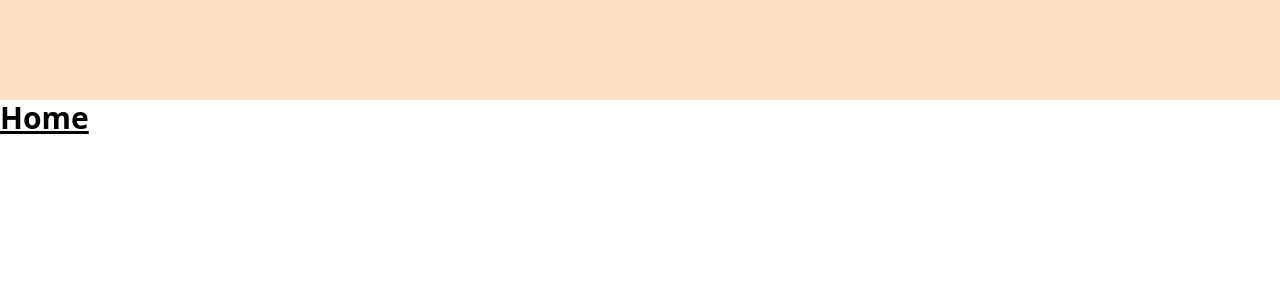
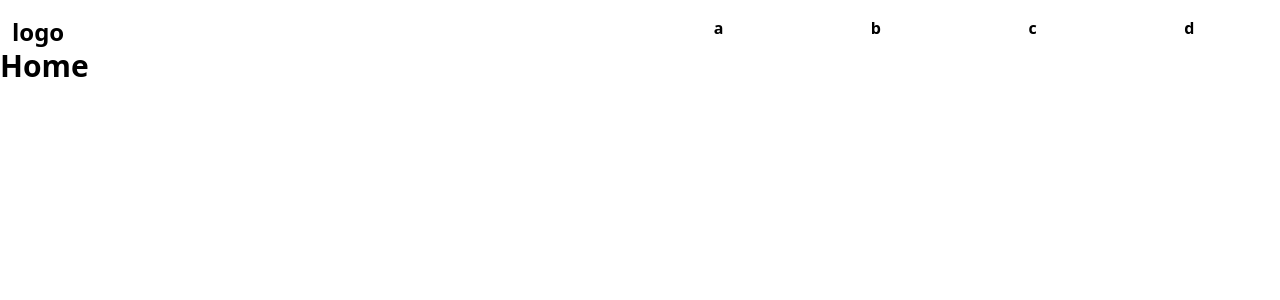
Before and after one commit to Kuan314/PersonalWebsite, a React (Create React App) app: page /#/ in a window 1280 px wide. Shown: the top 300 px of the page. Built offline with nearby package versions, Linux system fonts and the light colour scheme.

Commit message:
add header

```diff
--- a/src/App.jsx
+++ b/src/App.jsx
@@ -1,24 +1,18 @@
 import { Routes, Route } from 'react-router-dom';
-import styled from 'styled-components';
 import { About } from './pages/About';
 import { Home } from './pages/Home';
-
-/**
- * Components
- */
-const Header = styled.header`
-	background-color: #FBE0C3;
-	height: 100px;
-`;
+import Header from './component/Header';
 
 const App = () => {
   return (
 		<>
+		<div className='bg-white'>
 			<Header />
 			<Routes>
 				<Route exact path="/" element={<Home />} />
 				<Route path="/about" element={<About />} />
 			</Routes>
+		</div>
 		</>
 	)
 }
--- /dev/null
+++ b/src/component/Header.jsx
@@ -0,0 +1,31 @@
+import React from "react";
+
+const navigation = [
+	{name: "a", href: "#"},
+	{name: "b", href: "#"},
+	{name: "c", href: "#"},
+	{name: "d", href: "#"},
+];
+
+function Header() {
+	return (
+		<div className="grid grid-cols-2 mt-4 mx-3">
+			<div className="font-bold text-2xl">
+				logo
+			</div>
+			<div className="flex justify-around">
+				{navigation.map((item) => (
+					<a
+						key={item.name}
+						href={item.href}
+						className='text-m font-bold'
+					>
+						{item.name}
+					</a>
+				))}
+			</div>
+		</div>
+	)
+}
+
+export default Header;
--- a/src/component/Home.jsx
+++ /dev/null
@@ -1,17 +0,0 @@
-import React from "react";
-import styled from "styled-components";
-
-const Container = styled.div`
-    background-color: #000000;
-    color: #12f456;
-`;
-
-const Home = () => {
-    return(
-        <Container>
-            abc
-        </Container>
-    )
-}
-
-export default Home;
--- a/src/pages/Home.js
+++ b/src/pages/Home.js
@@ -1,6 +1,6 @@
 export function Home() {
 		return (
-			<h1 className="text-3xl font-bold underline">
+			<h1 className="text-3xl font-bold">
 				Home
 			</h1>
 		)
```
